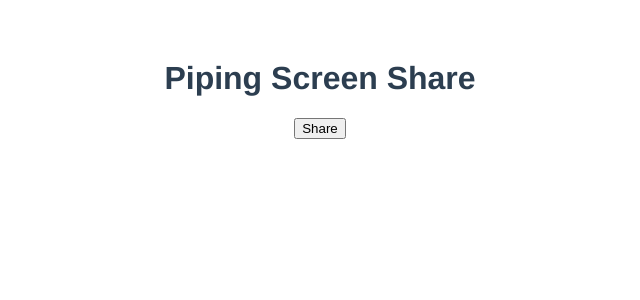
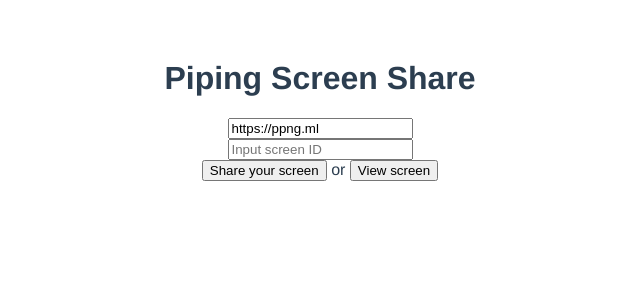
Before and after one commit to nwtgck/piping-screen-share-web, a Vue app: page / in a window 1280 px wide. Shown: the top 300 px of the page, without its empty margins (320-960 px from the left). Built offline with nearby package versions, Linux system fonts and the light colour scheme.

Commit message:
[impl] Implement screen share via Piping Server

```diff
--- a/src/components/PipingScreenShare.vue
+++ b/src/components/PipingScreenShare.vue
@@ -1,6 +1,10 @@
 <template>
   <div>
-    <button v-on:click="shareScreen()">Share</button>
+    <input type="text" v-model="serverUrl"><br>
+    <input type="text" v-model="screenId" placeholder="Input screen ID"><br>
+    <button v-on:click="shareScreen()">Share your screen</button> or
+    <button v-on:click="viewScreen()">View screen</button>
+    <!--  Player  -->
     <div>
       <video ref="video0"></video>
       <video ref="video1" style="display: none"></video>
@@ -13,8 +17,17 @@
 import { Component, Prop, Vue } from 'vue-property-decorator';
 import MediaStreamRecorder from 'msr';
 
+function createServerUrl(baseServerUrl: string, screenId: string, chunkNum: number) {
+  // TODO: Use join-url
+  // TODO: Use digest-hash not to give information for Piping Server
+  return `${baseServerUrl}/screen-share-web/${screenId}/${chunkNum}`;
+}
+
 @Component
 export default class PipingScreenShare extends Vue {
+
+  private serverUrl: string = 'https://ppng.ml';
+  private screenId: string = '';
 
   get video0(): HTMLVideoElement {
     return this.$refs.video0 as HTMLVideoElement;
@@ -31,10 +44,23 @@ export default class PipingScreenShare extends Vue {
     }
 
     const stream = await (navigator.mediaDevices as any).getDisplayMedia({video: true});
-    // TODO: Should check MediaStreamRecorder existence
     const mediaRecorder = new MediaStreamRecorder(stream);
     mediaRecorder.mimeType = 'video/mp4';
 
+    let chunkNum = 1;
+    mediaRecorder.ondataavailable = (blob: Blob) => {
+      // Send a blob
+      fetch(createServerUrl(this.serverUrl, this.screenId, chunkNum), {
+        method: 'POST',
+        body: blob,
+      });
+      chunkNum++;
+    };
+
+    mediaRecorder.start(500);
+  }
+
+  private async viewScreen() {
     // Queue of blob URL
     const blobUrlQueue: string[] = [];
     let active: HTMLVideoElement = this.video0;
@@ -69,41 +95,39 @@ export default class PipingScreenShare extends Vue {
     active.onended = doubleBuffer;
     hidden.onended = doubleBuffer;
 
-    // Handler after queue is filled
-    const ondataavailableAfterQueueFilled = (blob: Blob) => {
-      console.log(blob);
+    let firstPlayDone = false;
+
+    for (let chunkNum = 1; ; chunkNum++) {
+      // Get a chunk
+      const res = await fetch(createServerUrl(this.serverUrl, this.screenId, chunkNum));
+      // Get a blob
+      const blob: Blob = new Blob([await res.arrayBuffer()], {type: 'video/mp4'});
+
+      if (blob.size === 0) {
+        console.log('blob is empty');
+        break;
+      }
+
+      // Push the blob URL
       const blobUrl = URL.createObjectURL(blob);
       blobUrlQueue.push(blobUrl);
 
-      // NOTE: You can chane the threshold >= n
-      if (blobUrlQueue.length >= 1 && waitDoubleBufferResolve !== null) {
-        // Resolve
-        waitDoubleBufferResolve();
-        // Release
-        waitDoubleBufferResolve = null;
-      }
-    };
-
-    // Handler before queue is filled
-    const ondataavailableBeforeQueueFilled = (blob: Blob) => {
-      console.log(blob);
-      const blobUrl = URL.createObjectURL(blob);
-      blobUrlQueue.push(blobUrl);
-
-      if (blobUrlQueue.length >= 2) {
+      if (!firstPlayDone && blobUrlQueue.length >= 2) {
         // NOTE: There are never undefined logically because the length queue is over 1
         active.src = blobUrlQueue.shift() as string;
         hidden.src = blobUrlQueue.shift() as string;
         active.play();
-
-        // NOTE: Overwrite 'ondataavailable'
-        mediaRecorder.ondataavailable = ondataavailableAfterQueueFilled;
+        firstPlayDone = true;
+      } else {
+        // NOTE: You can chane the threshold >= n
+        if (blobUrlQueue.length >= 1 && waitDoubleBufferResolve !== null) {
+          // Resolve
+          waitDoubleBufferResolve();
+          // Release
+          waitDoubleBufferResolve = null;
+        }
       }
-    };
-
-    mediaRecorder.ondataavailable = ondataavailableBeforeQueueFilled;
-
-    mediaRecorder.start(500);
+    }
   }
 }
 </script>
```
